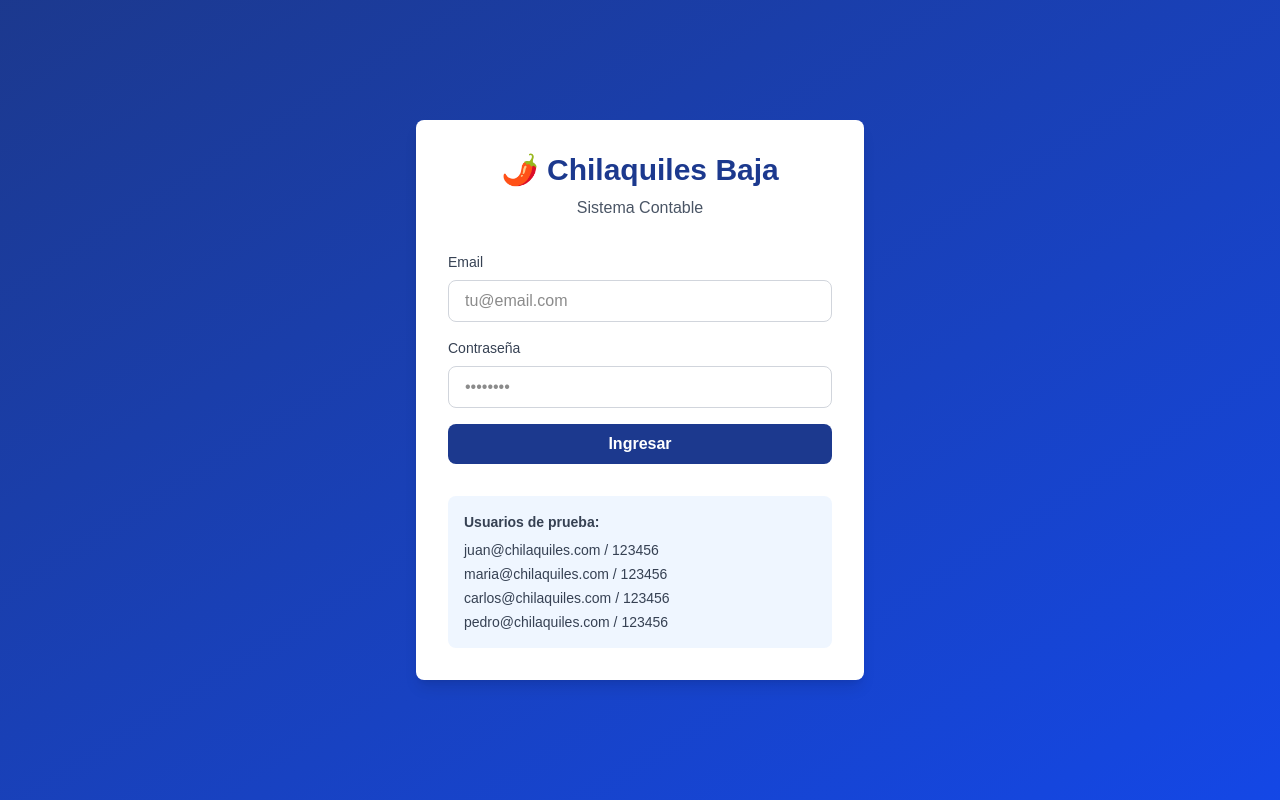
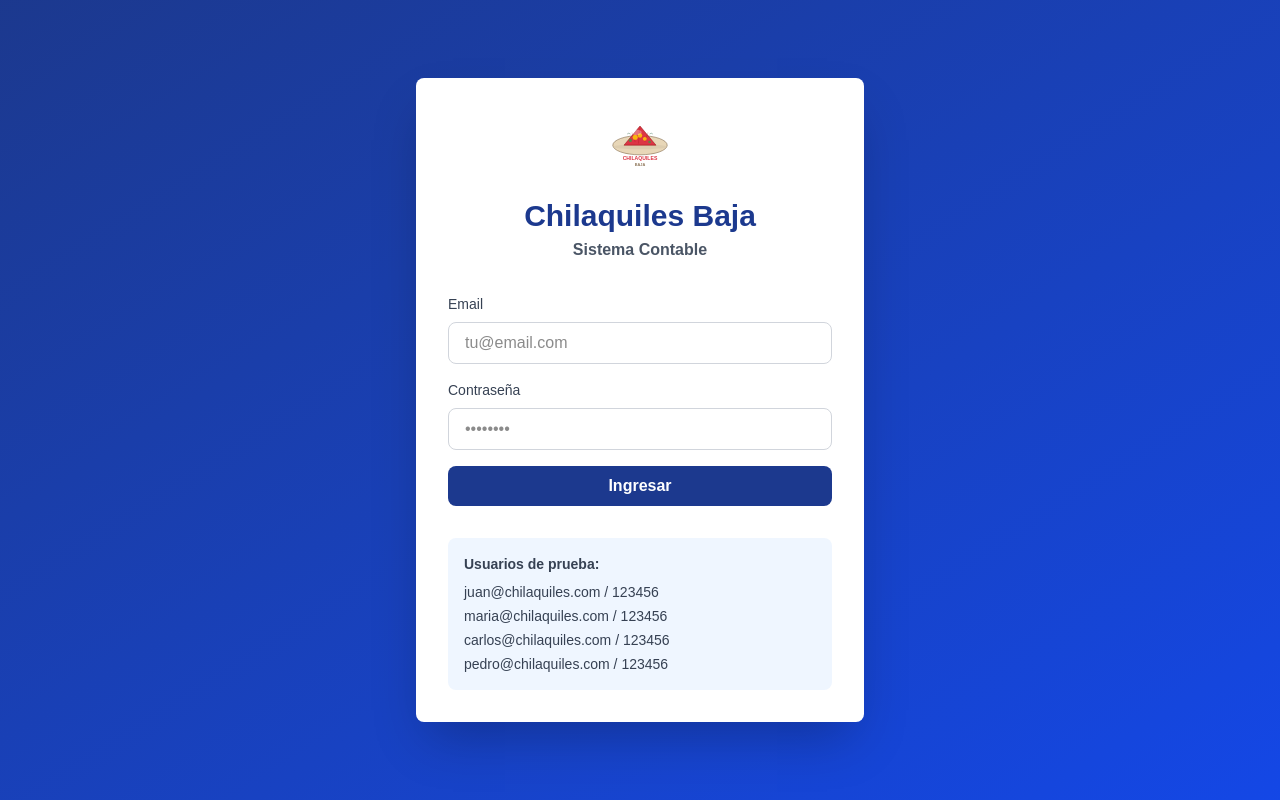
Before and after one commit to joseluismirarg-ui/chilaquiles-baja-sistema, a Next.js app: page /login in a window 1280 px wide. Built offline with nearby package versions, Linux system fonts and the light colour scheme; no server answers.

Commit message:
Add Chilaquiles Baja logo to navbar, login, and dashboard

```diff
--- a/app/dashboard/page.tsx
+++ b/app/dashboard/page.tsx
@@ -3,6 +3,7 @@
 import { useEffect, useState } from 'react';
 import { useRouter } from 'next/navigation';
 import Navbar from '@/components/Navbar';
+import Logo from '@/components/Logo';
 import { supabase } from '@/lib/supabase';
 import { obtenerTotalesGastos } from '@/lib/gastos';
 
@@ -56,7 +57,9 @@ export default function DashboardPage() {
 
       <main className="max-w-6xl mx-auto p-6">
         {/* HEADER */}
-        <div className="mb-8">
+        <div className="mb-8 flex items-center gap-6">
+          <Logo size="lg" />
+          <div>
             <h1 className="text-4xl font-bold text-gray-900">Chilaquiles Baja</h1>
             <p className="text-gray-600 mt-2">
               {new Date().toLocaleDateString('es-MX', {
@@ -64,6 +67,7 @@ export default function DashboardPage() {
                 year: 'numeric',
               })}
             </p>
+          </div>
         </div>
 
         {/* MÉTRICAS PRINCIPALES */}
--- a/app/login/page.tsx
+++ b/app/login/page.tsx
@@ -3,6 +3,7 @@
 import { useState } from 'react';
 import { useRouter } from 'next/navigation';
 import { supabase } from '@/lib/supabase';
+import Logo from '@/components/Logo';
 
 export default function LoginPage() {
   const [email, setEmail] = useState('');
@@ -34,11 +35,16 @@ export default function LoginPage() {
 
   return (
     <div className="min-h-screen bg-gradient-to-br from-blue-900 to-blue-700 flex items-center justify-center p-4">
-      <div className="bg-white rounded-lg shadow-lg p-8 w-full max-w-md">
-        <h1 className="text-3xl font-bold mb-2 text-center text-blue-900">
-          🌶️ Chilaquiles Baja
+      <div className="bg-white rounded-lg shadow-2xl p-8 w-full max-w-md">
+        <div className="flex justify-center mb-6">
+          <Logo size="lg" />
+        </div>
+        <h1 className="text-3xl font-bold mb-1 text-center text-blue-900">
+          Chilaquiles Baja
         </h1>
-        <p className="text-gray-600 text-center mb-8">Sistema Contable</p>
+        <p className="text-gray-600 text-center mb-8 font-semibold">
+          Sistema Contable
+        </p>
 
         <form onSubmit={handleLogin} className="space-y-4">
           {error && (
--- /dev/null
+++ b/components/Logo.tsx
@@ -0,0 +1,86 @@
+export default function Logo({ size = 'md' }: { size?: 'sm' | 'md' | 'lg' }) {
+  const sizeMap = {
+    sm: 'w-8 h-8',
+    md: 'w-10 h-10',
+    lg: 'w-16 h-16',
+  };
+
+  return (
+    <svg
+      viewBox="0 0 200 200"
+      xmlns="http://www.w3.org/2000/svg"
+      className={sizeMap[size]}
+    >
+      {/* Plato */}
+      <ellipse cx="100" cy="110" rx="85" ry="30" fill="#E8D7B8" stroke="#8B7355" strokeWidth="2" />
+
+      {/* Sombra del plato */}
+      <ellipse cx="100" cy="115" rx="85" ry="8" fill="#D4C4A8" opacity="0.5" />
+
+      {/* Chilaquiles - triángulo central */}
+      <polygon
+        points="100,50 50,110 150,110"
+        fill="#DC3545"
+        stroke="#8B0000"
+        strokeWidth="1.5"
+      />
+
+      {/* Textura de chilaquiles - líneas */}
+      <line x1="75" y1="70" x2="85" y2="100" stroke="#8B0000" strokeWidth="1" opacity="0.6" />
+      <line x1="100" y1="55" x2="95" y2="105" stroke="#8B0000" strokeWidth="1" opacity="0.6" />
+      <line x1="125" y1="70" x2="115" y2="100" stroke="#8B0000" strokeWidth="1" opacity="0.6" />
+
+      {/* Queso derretido - amarillo */}
+      <circle cx="85" cy="85" r="8" fill="#FFD700" opacity="0.8" />
+      <circle cx="115" cy="90" r="6" fill="#FFD700" opacity="0.8" />
+      <circle cx="100" cy="80" r="7" fill="#FFD700" opacity="0.8" />
+
+      {/* Cebolla - verde */}
+      <circle cx="70" cy="95" r="5" fill="#28A745" opacity="0.7" />
+      <circle cx="130" cy="100" r="4" fill="#28A745" opacity="0.7" />
+
+      {/* Cilantro - verde oscuro */}
+      <path
+        d="M 60 75 Q 65 70 70 75"
+        stroke="#1D5C3D"
+        strokeWidth="1.5"
+        fill="none"
+        opacity="0.8"
+      />
+      <path
+        d="M 140 75 Q 135 70 130 75"
+        stroke="#1D5C3D"
+        strokeWidth="1.5"
+        fill="none"
+        opacity="0.8"
+      />
+
+      {/* Brillo/reflejo */}
+      <ellipse cx="90" cy="70" rx="15" ry="8" fill="white" opacity="0.3" />
+
+      {/* Texto */}
+      <text
+        x="100"
+        y="155"
+        textAnchor="middle"
+        fontSize="16"
+        fontWeight="bold"
+        fill="#DC3545"
+        fontFamily="Arial, sans-serif"
+      >
+        CHILAQUILES
+      </text>
+      <text
+        x="100"
+        y="175"
+        textAnchor="middle"
+        fontSize="12"
+        fontWeight="bold"
+        fill="#8B7355"
+        fontFamily="Arial, sans-serif"
+      >
+        BAJA
+      </text>
+    </svg>
+  );
+}
--- a/components/Navbar.tsx
+++ b/components/Navbar.tsx
@@ -4,6 +4,7 @@ import Link from 'next/link';
 import { useRouter } from 'next/navigation';
 import { supabase } from '@/lib/supabase';
 import { useEffect, useState } from 'react';
+import Logo from './Logo';
 
 export default function Navbar() {
   const [user, setUser] = useState<any>(null);
@@ -25,8 +26,12 @@ export default function Navbar() {
   return (
     <nav className="bg-blue-900 text-white p-4">
       <div className="max-w-6xl mx-auto flex justify-between items-center">
-        <Link href="/dashboard" className="text-2xl font-bold">
-          🌶️ Chilaquiles Baja
+        <Link href="/dashboard" className="flex items-center gap-3 hover:opacity-80 transition">
+          <Logo size="md" />
+          <div>
+            <div className="text-lg font-bold">Chilaquiles Baja</div>
+            <div className="text-xs text-blue-200">Sistema Contable</div>
+          </div>
         </Link>
         <div className="flex gap-6 items-center text-sm">
           <Link href="/dashboard" className="hover:text-blue-200 transition">
```
Lines whose indentation alone changed are shown as unchanged.
